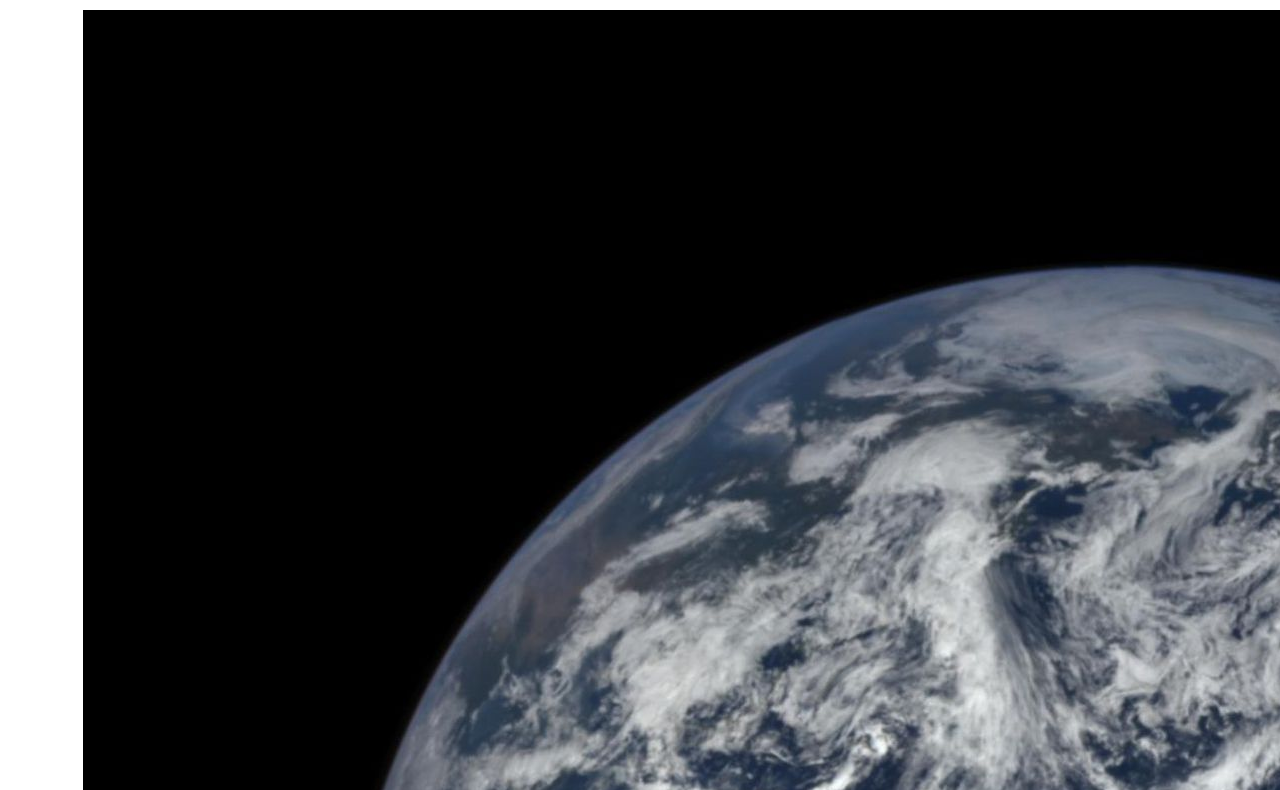
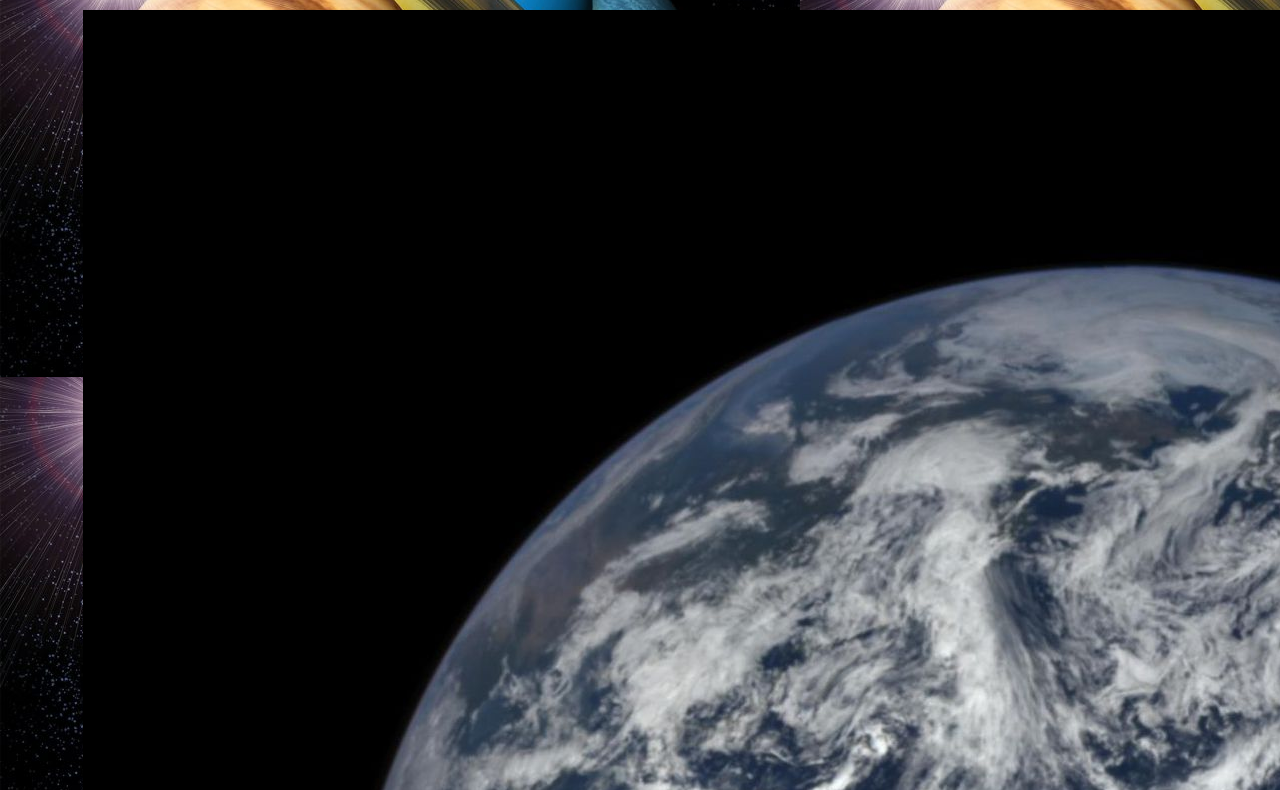
Before and after one commit to LevPesin-Tech/itmd361lab5, a plain HTML site: page index.html in a window 1280 px wide. Shown: the part 73-863 px from the top of the page. Drawn offline with Linux system fonts and the light colour scheme; files that its build step writes are made by us from their sources.

Commit message:
Update style.css

```diff
--- a/css/style.css
+++ b/css/style.css
@@ -1,6 +1,6 @@
 body {
     font-family: 'Arial', sans-serif;
-    background-image: url("system.jpg");
+    background-image: url("images/system.jpg");
     width: 100%;
 	height: 100%;
 	margin: 0;
```
